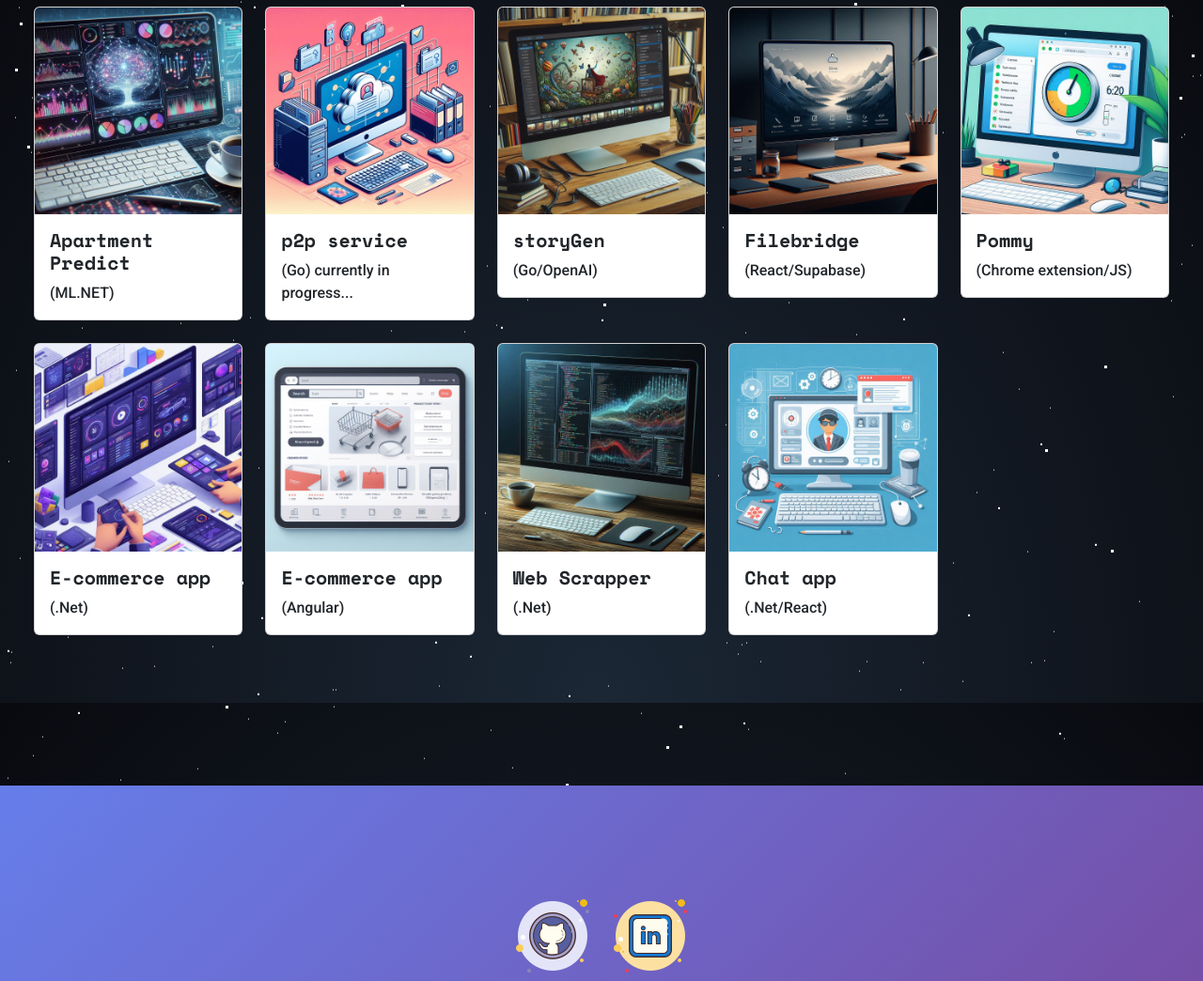
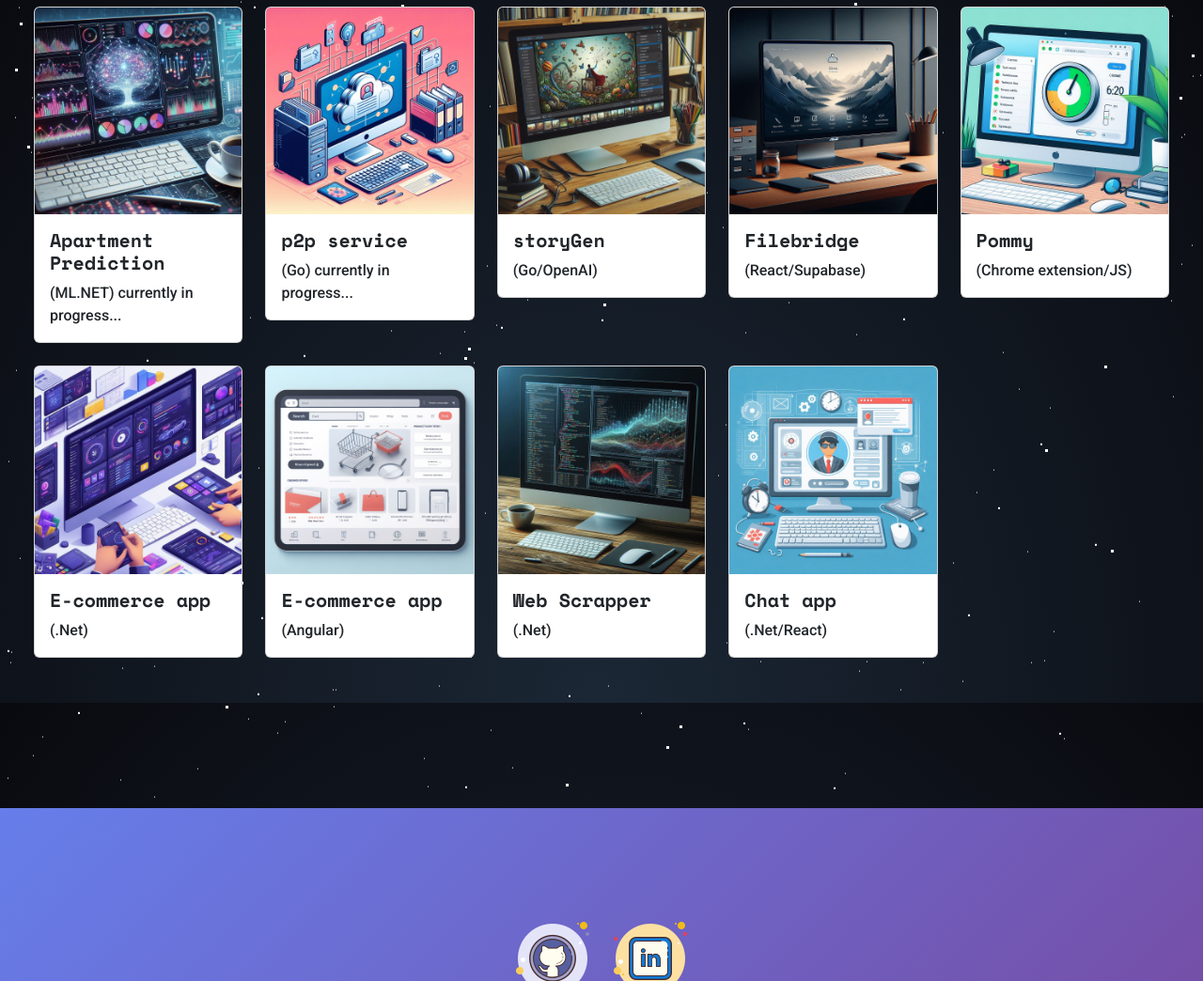
Before and after one commit to thatsBruno/portfolio.io, a website built with Vite: page index.html in a window 1280 px wide. Shown: the part 1652-2696 px from the top of the page at 94% size. Built offline with nearby package versions, Linux system fonts and the light colour scheme; files whose address does not match are found by name; a web font is replaced by a local one.

Commit message:
info added about projects

```diff
--- a/index.html
+++ b/index.html
@@ -159,9 +159,9 @@
             />
           </a>
           <div class="card-body h-100">
-            <h5 class="card-title">Apartment Predict</h5>
+            <h5 class="card-title">Apartment Prediction</h5>
             <span class="card-text">
-              (ML.NET)
+              (ML.NET) currently in progress...
             </span>
           </div>
         </div>
```
